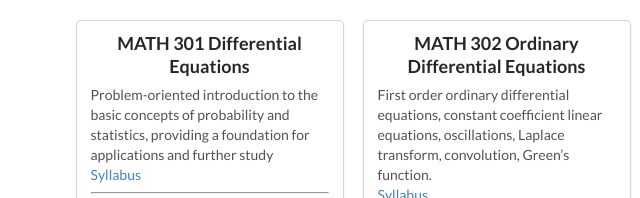
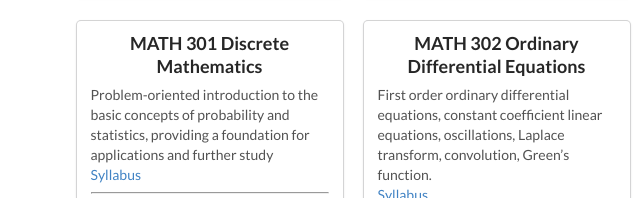
Before and after one commit to uh-math-review/review_site, a plain HTML site: page index.html in a window 1280 px wide. Shown: the part 396-594 px from the top of the page, 0-640 px from the left. Drawn offline with nearby package versions, Linux system fonts and the light colour scheme.

Commit message:
Update index.html

```diff
--- a/index.html
+++ b/index.html
@@ -68,7 +68,7 @@
 </div>
 <div class ="ui card">
   <div class = "content">
-    <div class = "center aligned header" > MATH 301 Differential Equations </div>
+    <a class = "center aligned header" href = "301.html"> MATH 301 Discrete Mathematics </a>
     <div class = "description">
       Problem-oriented introduction to the basic concepts of probability and statistics, providing a foundation for applications and further study <br/>
       <a href = "http://math.hawaii.edu/home/syllabi/syllabus-301.pdf"> Syllabus </a></div>
```
